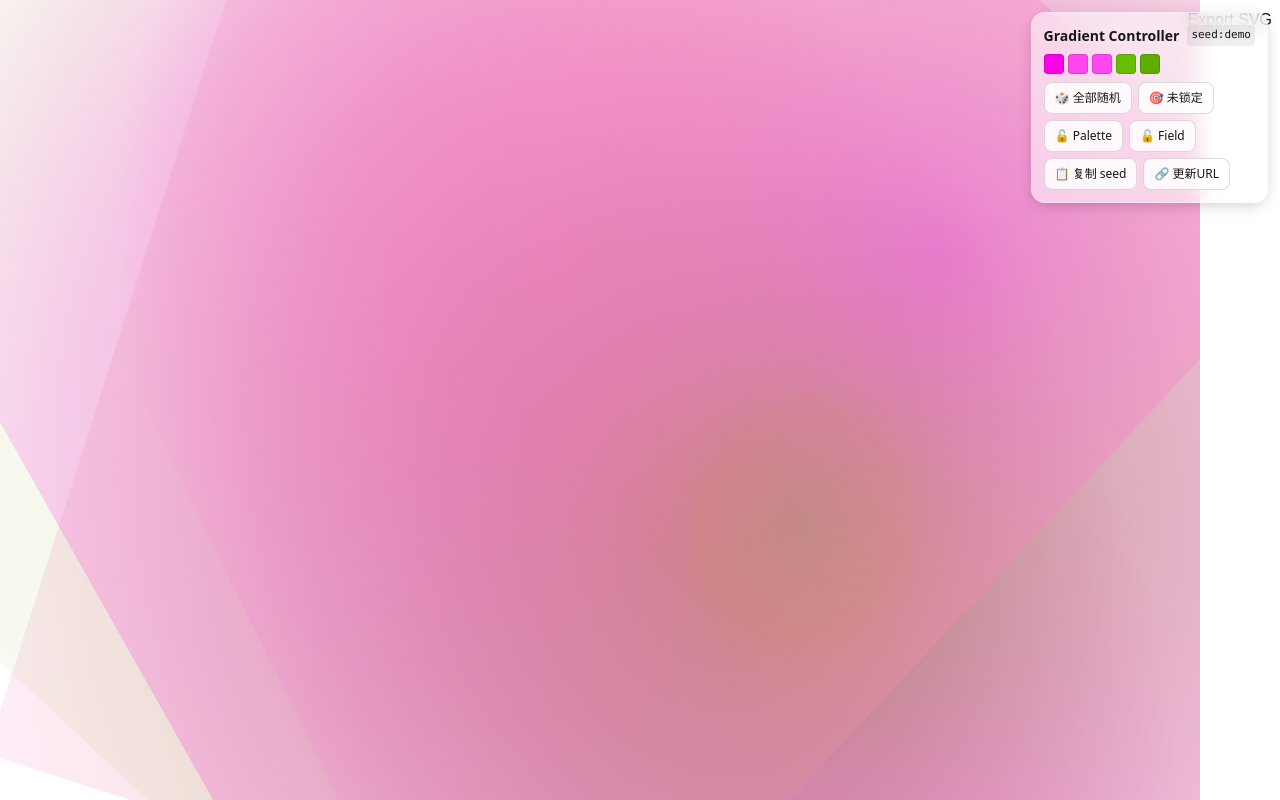
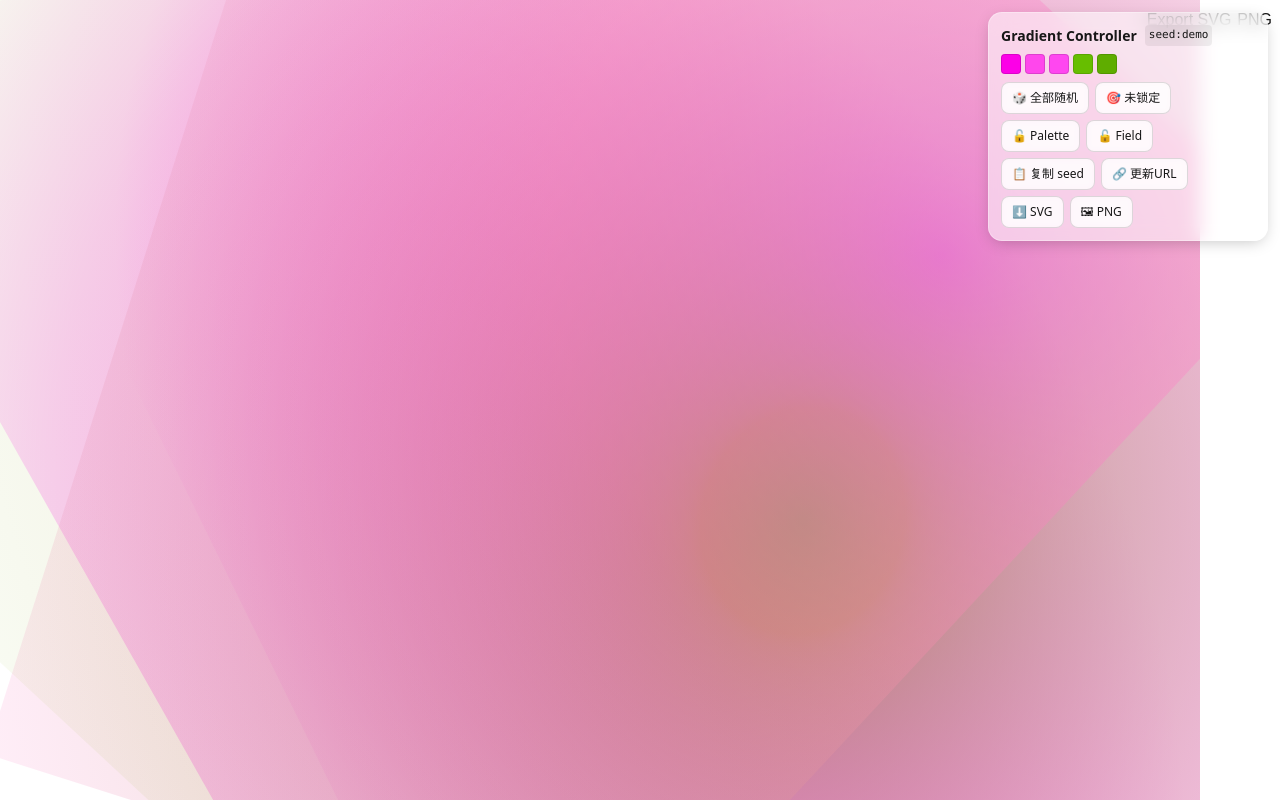
Before and after one commit to sorenpeng/gradient-image-generator, a Next.js app: page / in a window 1280 px wide. Shown: the top 800 px of the page. Built offline with nearby package versions, Linux system fonts and the light colour scheme.

Commit message:
Add export functionality for SVG and PNG in Gradient components

```diff
--- a/components/GradientController.tsx
+++ b/components/GradientController.tsx
@@ -29,6 +29,7 @@ export const GradientController: React.FC<GradientControllerProps> = ({
   const [lock, setLock] = useState<LockState>({ palette: false, field: false });
   const [manualPalette, setManualPalette] = useState<PaletteSpec | undefined>();
   const [manualField, setManualField] = useState<FieldSpec | undefined>();
+  const [lastExportName, setLastExportName] = useState<string | null>(null);
 
   const palette = useMemo(() => {
     if (lock.palette && manualPalette) return manualPalette;
@@ -78,6 +79,20 @@ export const GradientController: React.FC<GradientControllerProps> = ({
   // derive small preview swatches
   const swatches = palette.css.slice(0, 8);
 
+  function handleExportSVG(svgText: string) {
+    const name = `gradient_${styleType}_${seed}.svg`;
+    triggerDownload(
+      new Blob([svgText], { type: "image/svg+xml;charset=utf-8" }),
+      name
+    );
+    setLastExportName(name);
+  }
+  function handleExportPNG(blob: Blob) {
+    const name = `gradient_${styleType}_${seed}.png`;
+    triggerDownload(blob, name);
+    setLastExportName(name);
+  }
+
   return (
     <div style={{ position: "relative", width: "100%", height: "100%" }}>
       <GradientSurface
@@ -88,6 +103,9 @@ export const GradientController: React.FC<GradientControllerProps> = ({
         height={height}
         palette={palette}
         fieldSpec={field}
+        onExportSVG={handleExportSVG}
+        onExportPNG={handleExportPNG}
+        pngScale={2}
       />
       <div
         style={{
@@ -97,7 +115,7 @@ export const GradientController: React.FC<GradientControllerProps> = ({
           display: "flex",
           flexDirection: "column",
           gap: 8,
-          maxWidth: 260,
+          maxWidth: 280,
           fontFamily: "system-ui, sans-serif",
         }}
       >
@@ -191,7 +209,7 @@ export const GradientController: React.FC<GradientControllerProps> = ({
                 {lock.field ? "🔒 Field" : "🔓 Field"}
               </button>
             </div>
-            <div style={{ display: "flex", gap: 6 }}>
+            <div style={{ display: "flex", gap: 6, flexWrap: "wrap" }}>
               <button
                 style={btnStyle}
                 onClick={() => navigator.clipboard.writeText(seed.toString())}
@@ -208,7 +226,28 @@ export const GradientController: React.FC<GradientControllerProps> = ({
               >
                 🔗 更新URL
               </button>
+              <button
+                style={btnStyle}
+                onClick={() => {
+                  const evt = new Event("request-export-svg");
+                }}
+              >
+                ⬇️ SVG
+              </button>
+              <button
+                style={btnStyle}
+                onClick={() => {
+                  const evt = new Event("request-export-png");
+                }}
+              >
+                🖼 PNG
+              </button>
             </div>
+            {lastExportName && (
+              <div style={{ fontSize: 10, opacity: 0.65 }}>
+                Saved: {lastExportName}
+              </div>
+            )}
           </div>
         </div>
       </div>
@@ -216,6 +255,14 @@ export const GradientController: React.FC<GradientControllerProps> = ({
   );
 };
 
+const panelStyle: React.CSSProperties = {
+  backdropFilter: "blur(10px)",
+  background: "rgba(255,255,255,0.55)",
+  border: "1px solid #ffffff50",
+  padding: 12,
+  borderRadius: 14,
+  boxShadow: "0 4px 16px -4px rgba(0,0,0,0.25)",
+};
 const btnStyle: React.CSSProperties = {
   fontSize: 12,
   padding: "6px 10px",
@@ -225,3 +272,11 @@ const btnStyle: React.CSSProperties = {
   cursor: "pointer",
   backdropFilter: "blur(3px)",
 };
+
+function triggerDownload(blob: Blob, filename: string) {
+  const a = document.createElement("a");
+  a.href = URL.createObjectURL(blob);
+  a.download = filename;
+  a.click();
+  setTimeout(() => URL.revokeObjectURL(a.href), 2000);
+}
--- a/components/GradientSurface.tsx
+++ b/components/GradientSurface.tsx
@@ -12,6 +12,9 @@ export interface GradientSurfaceProps {
   height?: number;
   palette?: PaletteSpec;
   fieldSpec?: FieldSpec;
+  onExportSVG?(svgText: string): void;
+  onExportPNG?(blob: Blob): void;
+  pngScale?: number;
 }
 
 export const GradientSurface: React.FC<GradientSurfaceProps> = ({
@@ -22,6 +25,9 @@ export const GradientSurface: React.FC<GradientSurfaceProps> = ({
   height = 1000,
   palette: paletteExternal,
   fieldSpec,
+  onExportSVG,
+  onExportPNG,
+  pngScale = 1,
 }) => {
   const palette = useMemo(() => {
     if (paletteExternal) return paletteExternal; // external control
@@ -43,6 +49,9 @@ export const GradientSurface: React.FC<GradientSurfaceProps> = ({
         width={width}
         height={height}
         seed={seed}
+        onExport={onExportSVG}
+        onExportPng={onExportPNG}
+        pngScale={pngScale}
       />
     );
   }
--- a/lib/renderers/svgRadial.tsx
+++ b/lib/renderers/svgRadial.tsx
@@ -13,6 +13,8 @@ export interface SVGRadialProps {
   animate?: boolean;
   className?: string;
   onExport?(svgText: string): void;
+  onExportPng?(blob: Blob): void;
+  pngScale?: number;
 }
 
 export const SVGRadialRenderer: React.FC<SVGRadialProps> = ({
@@ -24,6 +26,8 @@ export const SVGRadialRenderer: React.FC<SVGRadialProps> = ({
   animate = true,
   className,
   onExport,
+  onExportPng,
+  pngScale = 1,
 }) => {
   const ref = useRef<SVGSVGElement | null>(null);
 
@@ -34,19 +38,45 @@ export const SVGRadialRenderer: React.FC<SVGRadialProps> = ({
     const loop = (t: number) => {
       const k = (t - start) / 1000;
       const svg = ref.current;
-      if (svg) {
-        svg.style.setProperty("--t", k.toString());
-      }
+      if (svg) svg.style.setProperty("--t", k.toString());
       af = requestAnimationFrame(loop);
     };
     af = requestAnimationFrame(loop);
     return () => cancelAnimationFrame(af);
   }, [animate, seed]);
 
-  function handleExport() {
+  function exportSVG() {
     if (!ref.current) return;
     const xml = new XMLSerializer().serializeToString(ref.current);
     onExport?.(xml);
+  }
+
+  function exportPNG() {
+    if (!ref.current) return;
+    const xml = new XMLSerializer().serializeToString(ref.current);
+    const svgBlob = new Blob([xml], { type: "image/svg+xml;charset=utf-8" });
+    const url = URL.createObjectURL(svgBlob);
+    const img = new Image();
+    const targetW = Math.round(width * pngScale);
+    const targetH = Math.round(height * pngScale);
+    img.onload = () => {
+      const canvas = document.createElement("canvas");
+      canvas.width = targetW;
+      canvas.height = targetH;
+      const ctx = canvas.getContext("2d");
+      if (ctx) {
+        ctx.clearRect(0, 0, targetW, targetH);
+        ctx.drawImage(img, 0, 0, targetW, targetH);
+        canvas.toBlob((blob) => {
+          if (blob) onExportPng?.(blob);
+          URL.revokeObjectURL(url);
+        }, "image/png");
+      } else {
+        URL.revokeObjectURL(url);
+      }
+    };
+    img.onerror = () => URL.revokeObjectURL(url);
+    img.src = url;
   }
 
   return (
@@ -105,12 +135,18 @@ export const SVGRadialRenderer: React.FC<SVGRadialProps> = ({
           </g>
         ))}
       </svg>
-      <button
-        style={{ position: "absolute", top: 8, right: 8 }}
-        onClick={handleExport}
+      <div
+        style={{
+          position: "absolute",
+          top: 8,
+          right: 8,
+          display: "flex",
+          gap: 6,
+        }}
       >
-        Export SVG
-      </button>
+        <button onClick={exportSVG}>Export SVG</button>
+        <button onClick={exportPNG}>PNG</button>
+      </div>
     </div>
   );
 };
```
